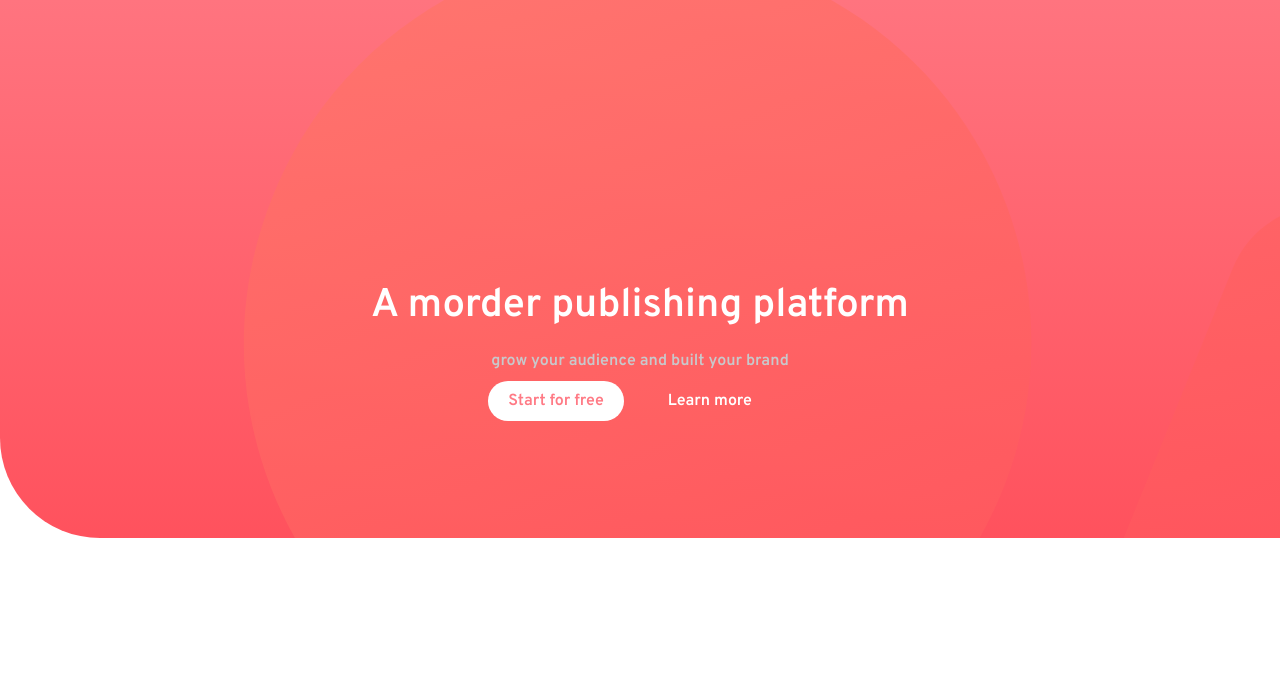
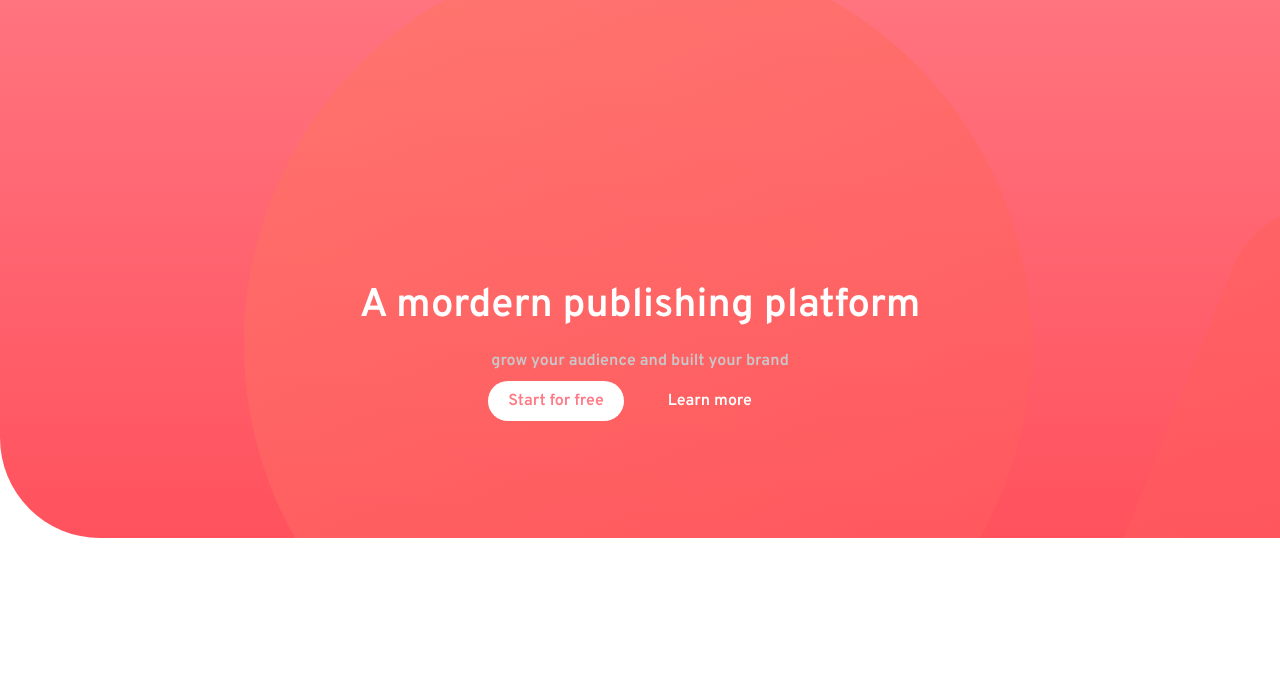
Before and after one commit to sammed-21/Blogger_webpage, a plain HTML site: page index.html in a window 1280 px wide. Shown: the part 102-800 px from the top of the page. Drawn offline with Linux system fonts and the light colour scheme.

Commit message:
Add files via upload

```diff
--- a/index.html
+++ b/index.html
@@ -67,7 +67,7 @@
         <img class="overlay-img" src="./images/bg-pattern-intro.svg" alt="">
       </div>
       <div class="midd">
-        <h1>A morder publishing platform</h1>
+        <h1>A mordern publishing platform</h1>
         <p>grow your audience and built your brand</p>
         <div class="button">
           <a href="#" class="start">Start for free</a>
```
